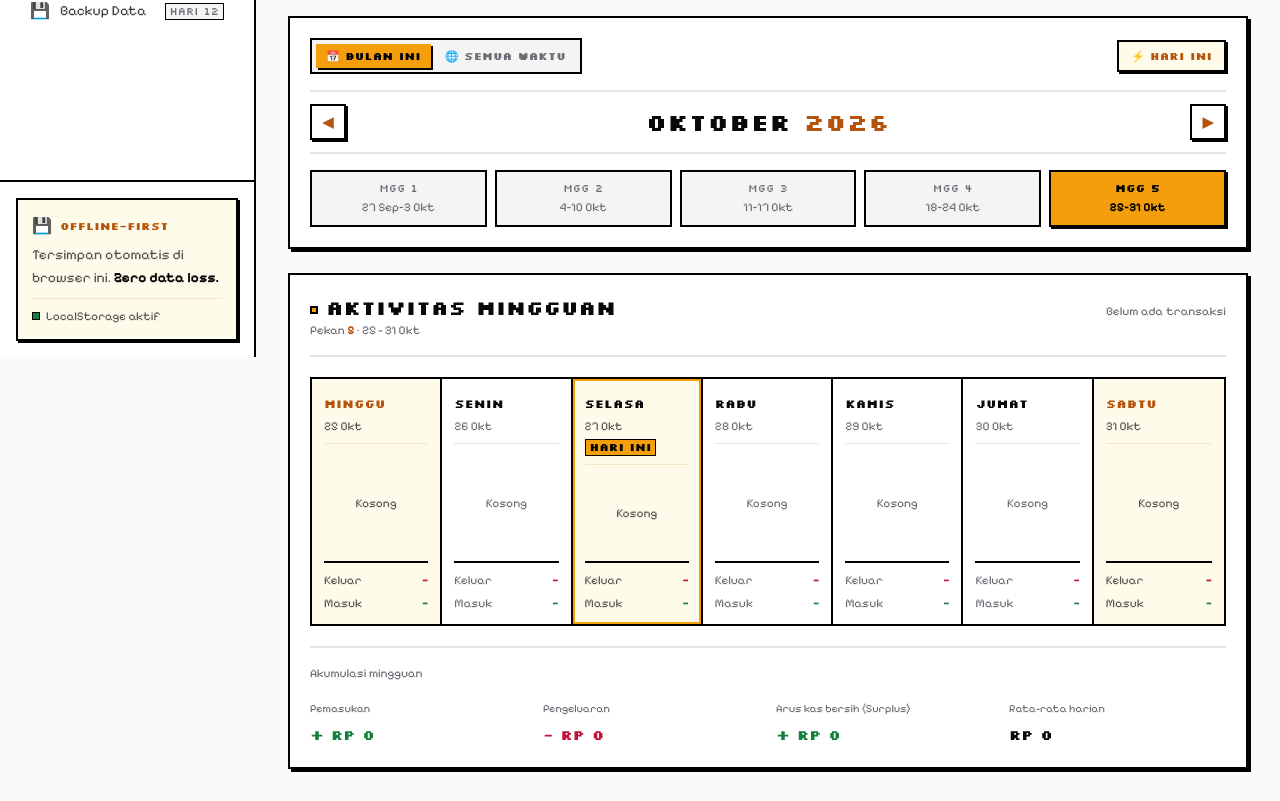
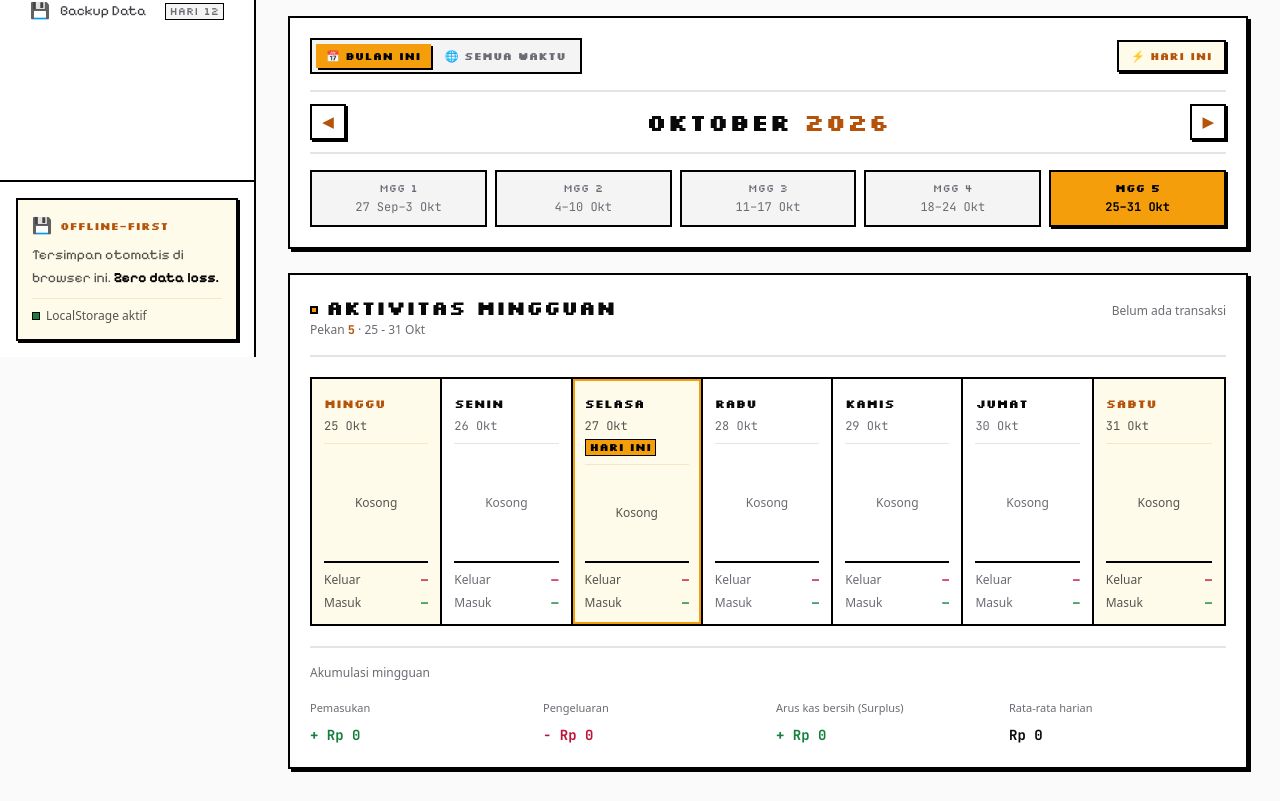
Before and after one commit to raintyaa/pixel-finance-tracker, a React (Vite) app: page / in a window 1280 px wide. Shown: the part 443-1244 px from the top of the page. Built offline with nearby package versions, Linux system fonts and the light colour scheme.

Commit message:
style: apply impeccable typeset with JetBrains Mono for clear numbers and form inputs

```diff
--- a/index.html
+++ b/index.html
@@ -6,11 +6,11 @@
   <link rel="icon" type="image/svg+xml" href="/favicon.svg" />
   <meta name="viewport" content="width=device-width, initial-scale=1.0" />
   <title>Pixel Ledger - Personal Finance Tracker</title>
-  <!-- Google Fonts: Pixelify Sans & Silkscreen -->
+  <!-- Google Fonts: Pixelify Sans, Silkscreen, & JetBrains Mono -->
   <link rel="preconnect" href="https://fonts.googleapis.com" />
   <link rel="preconnect" href="https://fonts.gstatic.com" crossorigin />
   <link
-    href="https://fonts.googleapis.com/css2?family=Pixelify+Sans:wght@400..700&family=Silkscreen:wght@400;700&display=swap"
+    href="https://fonts.googleapis.com/css2?family=JetBrains+Mono:wght@400;500;600;700;800&family=Pixelify+Sans:wght@400..700&family=Silkscreen:wght@400;700&display=swap"
     rel="stylesheet" />
 </head>
 
--- a/src/App.tsx
+++ b/src/App.tsx
@@ -160,7 +160,7 @@ export default function App() {
           <header className="z-30 border-b-2 border-black bg-white lg:sticky lg:top-0">
             <h1 className="sr-only">Dashboard Pixel Ledger</h1>
             <div className="mx-auto flex w-full max-w-[1440px] flex-wrap items-center justify-between gap-3 px-4 py-3 sm:px-6 lg:px-8">
-              <nav aria-label="Breadcrumb" className="font-pixel text-meta text-[var(--theme-text-muted)]">
+              <nav aria-label="Breadcrumb" className="font-sans text-meta text-[var(--theme-text-muted)]">
                 <ol className="flex items-center gap-1.5">
                   <li className="font-bold text-[var(--theme-gold-text)]">Pixel Ledger</li>
                   <li aria-hidden="true" className="text-[#d4d4d8]">
@@ -207,7 +207,7 @@ export default function App() {
                   />
                   Ringkasan Saldo
                 </h2>
-                <p className="font-pixel text-meta text-[var(--theme-text-muted)]">
+                <p className="font-sans text-meta text-[var(--theme-text-muted)]">
                   {viewScope === 'month'
                     ? `${MONTH_NAMES[selectedMonth - 1]} ${selectedYear}`
                     : 'Semua riwayat'}
--- a/src/components/BalanceCards.tsx
+++ b/src/components/BalanceCards.tsx
@@ -145,7 +145,7 @@ export default function BalanceCards({
             </div>
           </div>
 
-          <span className="font-pixel text-meta tabular-nums text-[var(--theme-text-muted)]">
+          <span className="font-mono text-meta tabular-nums text-[var(--theme-text-muted)]">
             {expensePercentage}% terpakai
           </span>
         </div>
--- a/src/components/PeriodNavigator.tsx
+++ b/src/components/PeriodNavigator.tsx
@@ -143,7 +143,7 @@ export default function PeriodNavigator({
                                 MGG {w.weekNumber}
                             </span>
                             <span
-                                className={`max-w-full truncate font-pixel text-meta tabular-nums ${
+                                className={`max-w-full truncate font-mono text-meta tabular-nums ${
                                     isActive ? 'font-bold text-black' : 'text-[var(--theme-text-muted)]'
                                 }`}
                             >
--- a/src/components/Sidebar.tsx
+++ b/src/components/Sidebar.tsx
@@ -119,7 +119,7 @@ function SidebarFooter() {
           Tersimpan otomatis di browser ini.{' '}
           <span className="whitespace-nowrap font-bold text-black">Zero data loss.</span>
         </p>
-        <div className="mt-2 flex items-center gap-1.5 border-t border-[var(--theme-border-subtle)] pt-2 font-pixel text-meta text-[var(--theme-text-muted)]">
+        <div className="mt-2 flex items-center gap-1.5 border-t border-[var(--theme-border-subtle)] pt-2 font-sans text-meta text-[var(--theme-text-muted)]">
           <span className="h-2 w-2 border border-black bg-[var(--theme-income)]" />
           LocalStorage aktif
         </div>
--- a/src/components/WeeklyTable.tsx
+++ b/src/components/WeeklyTable.tsx
@@ -79,15 +79,15 @@ export default function WeeklyTable({
                         />
                         Aktivitas Mingguan
                     </h2>
-                    <p className="mt-0.5 font-pixel text-meta tabular-nums text-[var(--theme-text-muted)]">
-                        Pekan <span className="font-bold text-[var(--theme-gold-text)]">{weekInfo.weekNumber}</span> ·{' '}
+                    <p className="mt-0.5 font-sans text-meta text-[var(--theme-text-muted)]">
+                        Pekan <span className="font-mono font-bold tabular-nums text-[var(--theme-gold-text)]">{weekInfo.weekNumber}</span> ·{' '}
                         {weekInfo.label}
                     </p>
                 </div>
-                <span className="font-pixel text-meta tabular-nums text-[var(--theme-text-muted)]">
+                <span className="font-sans text-meta text-[var(--theme-text-muted)]">
                     {weeklyTransactionCount === 0
                         ? 'Belum ada transaksi'
-                        : `${weeklyTransactionCount} transaksi`}
+                        : <><span className="font-mono tabular-nums">{weeklyTransactionCount}</span> transaksi</>}
                 </span>
             </div>
 
@@ -123,7 +123,7 @@ export default function WeeklyTable({
                                     {day.dayName.toUpperCase()}
                                 </span>
                                 <div className="flex items-center gap-1.5 md:mt-0.5 md:flex-col md:items-start md:gap-1">
-                                    <span className="whitespace-nowrap font-pixel text-meta tabular-nums text-[var(--theme-text-muted)]">
+                                    <span className="whitespace-nowrap font-mono text-meta tabular-nums text-[var(--theme-text-muted)]">
                                         {day.dateLabel}
                                     </span>
                                     {isToday && (
@@ -137,7 +137,7 @@ export default function WeeklyTable({
                             {/* Daftar Transaksi di Hari Tersebut */}
                             <div className="flex flex-1 flex-col gap-1">
                                 {!hasTransactions ? (
-                                    <div className="flex h-full min-h-[48px] items-center justify-center py-4 text-center font-pixel text-meta text-[var(--theme-text-muted)] md:min-h-[80px]">
+                                    <div className="flex h-full min-h-[48px] items-center justify-center py-4 text-center font-sans text-meta text-[var(--theme-text-muted)] md:min-h-[80px]">
                                         Kosong
                                     </div>
                                 ) : (
@@ -178,11 +178,11 @@ export default function WeeklyTable({
                                                     </button>
                                                 </div>
                                             </div>
-                                            <span className="truncate font-pixel text-label tracking-normal text-[var(--theme-text-muted)]">
+                                            <span className="truncate font-sans text-label tracking-normal text-[var(--theme-text-muted)]">
                                                 {tx.category}
                                             </span>
                                             <span
-                                                className={`mt-0.5 break-words font-retro text-meta font-bold tabular-nums ${
+                                                className={`mt-0.5 break-words font-mono text-meta font-bold tabular-nums ${
                                                     tx.type === 'income'
                                                         ? 'text-[var(--theme-income)]'
                                                         : 'text-[var(--theme-expense-text)]'
@@ -196,7 +196,7 @@ export default function WeeklyTable({
                             </div>
 
                             {/* Footer Subtotal Harian */}
-                            <div className="mt-2 flex flex-col gap-1 border-t-2 border-[var(--theme-border)] pt-2 font-pixel text-meta">
+                            <div className="mt-2 flex flex-col gap-1 border-t-2 border-[var(--theme-border)] pt-2 font-sans text-meta">
                                 {isHighestExpense && (
                                     <span className="mb-0.5 self-start border border-[var(--theme-border)] bg-[var(--theme-expense)] px-1.5 py-0.5 font-retro text-label font-bold leading-none tracking-normal text-white">
                                         🔥 TERTINGGI
@@ -204,13 +204,13 @@ export default function WeeklyTable({
                                 )}
                                 <div className="flex items-baseline justify-between gap-1 text-[var(--theme-expense-text)]">
                                     <span className="text-[var(--theme-text-muted)]">Keluar</span>
-                                    <span className="truncate font-bold">
+                                    <span className="truncate font-mono font-bold tabular-nums">
                                         {day.dayExpense > 0 ? formatRupiah(day.dayExpense) : '—'}
                                     </span>
                                 </div>
                                 <div className="flex items-baseline justify-between gap-1 text-[var(--theme-income)]">
                                     <span className="text-[var(--theme-text-muted)]">Masuk</span>
-                                    <span className="truncate font-bold">
+                                    <span className="truncate font-mono font-bold tabular-nums">
                                         {day.dayIncome > 0 ? formatRupiah(day.dayIncome) : '—'}
                                     </span>
                                 </div>
@@ -225,35 +225,35 @@ export default function WeeklyTable({
                 className="motion-rise-in border-t-2 border-[var(--theme-border-subtle)] pt-4"
                 style={{ animationDelay: '196ms' }}
             >
-                <p className="font-pixel text-meta text-[var(--theme-text-muted)]">
+                <p className="font-sans text-meta text-[var(--theme-text-muted)]">
                     Akumulasi mingguan
                 </p>
 
                 <div className="mt-3 grid grid-cols-2 gap-4 lg:grid-cols-4">
                     <div>
-                        <span className="font-pixel text-label tracking-normal text-[var(--theme-text-muted)]">
+                        <span className="font-sans text-label tracking-normal text-[var(--theme-text-muted)]">
                             Pemasukan
                         </span>
-                        <p className="mt-1 break-words font-retro text-body font-bold tabular-nums text-[var(--theme-income)]">
+                        <p className="mt-1 break-words font-mono text-body font-bold tabular-nums text-[var(--theme-income)]">
                             + {formatRupiah(totalWeeklyIncome)}
                         </p>
                     </div>
 
                     <div>
-                        <span className="font-pixel text-label tracking-normal text-[var(--theme-text-muted)]">
+                        <span className="font-sans text-label tracking-normal text-[var(--theme-text-muted)]">
                             Pengeluaran
                         </span>
-                        <p className="mt-1 break-words font-retro text-body font-bold tabular-nums text-[var(--theme-expense-text)]">
+                        <p className="mt-1 break-words font-mono text-body font-bold tabular-nums text-[var(--theme-expense-text)]">
                             - {formatRupiah(totalWeeklyExpense)}
                         </p>
                     </div>
 
                     <div>
-                        <span className="font-pixel text-label tracking-normal text-[var(--theme-text-muted)]">
+                        <span className="font-sans text-label tracking-normal text-[var(--theme-text-muted)]">
                             Arus kas bersih {netWeeklyFlow >= 0 ? '(Surplus)' : '(Defisit)'}
                         </span>
                         <p
-                            className={`mt-1 break-words font-retro text-body font-bold tabular-nums ${
+                            className={`mt-1 break-words font-mono text-body font-bold tabular-nums ${
                                 netWeeklyFlow >= 0
                                     ? 'text-[var(--theme-income)]'
                                     : 'text-[var(--theme-expense-text)]'
@@ -264,10 +264,10 @@ export default function WeeklyTable({
                     </div>
 
                     <div>
-                        <span className="font-pixel text-label tracking-normal text-[var(--theme-text-muted)]">
+                        <span className="font-sans text-label tracking-normal text-[var(--theme-text-muted)]">
                             Rata-rata harian
                         </span>
-                        <p className="mt-1 break-words font-retro text-body font-bold tabular-nums text-[var(--theme-text)]">
+                        <p className="mt-1 break-words font-mono text-body font-bold tabular-nums text-[var(--theme-text)]">
                             {formatRupiah(avgDailyExpense)}
                         </p>
                     </div>
--- a/src/index.css
+++ b/src/index.css
@@ -3,6 +3,8 @@
 @theme {
   --font-pixel: 'Pixelify Sans', ui-sans-serif, system-ui, sans-serif;
   --font-retro: 'Silkscreen', ui-monospace, monospace;
+  --font-mono: 'JetBrains Mono', ui-monospace, SFMono-Regular, Menlo, Monaco, Consolas, monospace;
+  --font-sans: ui-sans-serif, system-ui, -apple-system, BlinkMacSystemFont, 'Segoe UI', Roboto, sans-serif;
 
   /* Role-based type scale: purpose first, value second */
   --text-label: 0.6875rem;   /* 11px */
```
Also changed, not shown: src/components/AdjustBalanceModal.tsx (+10 -10 lines), src/components/ConfirmDialog.tsx (+7 -7 lines), src/components/TransactionModal.tsx (+5 -5 lines).
